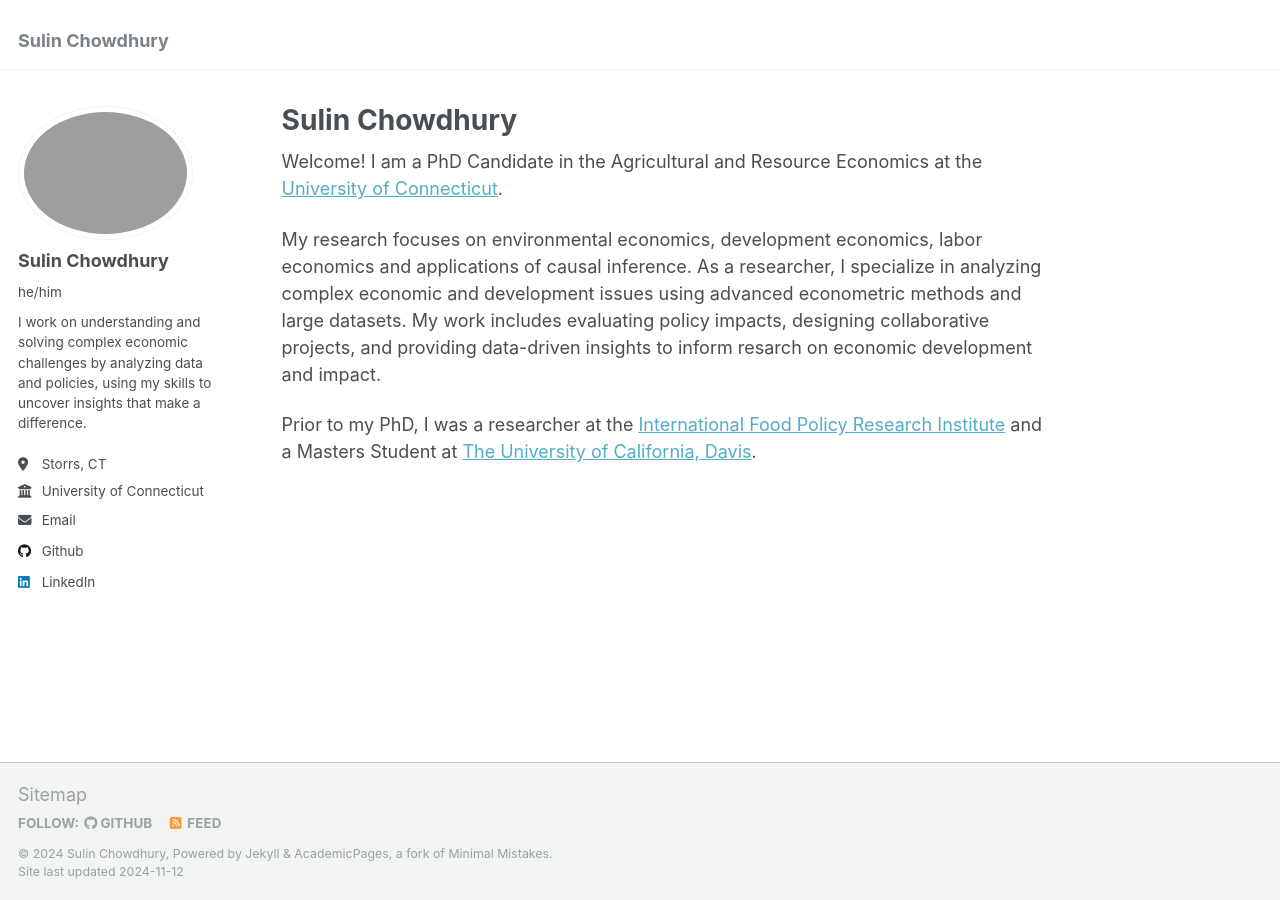
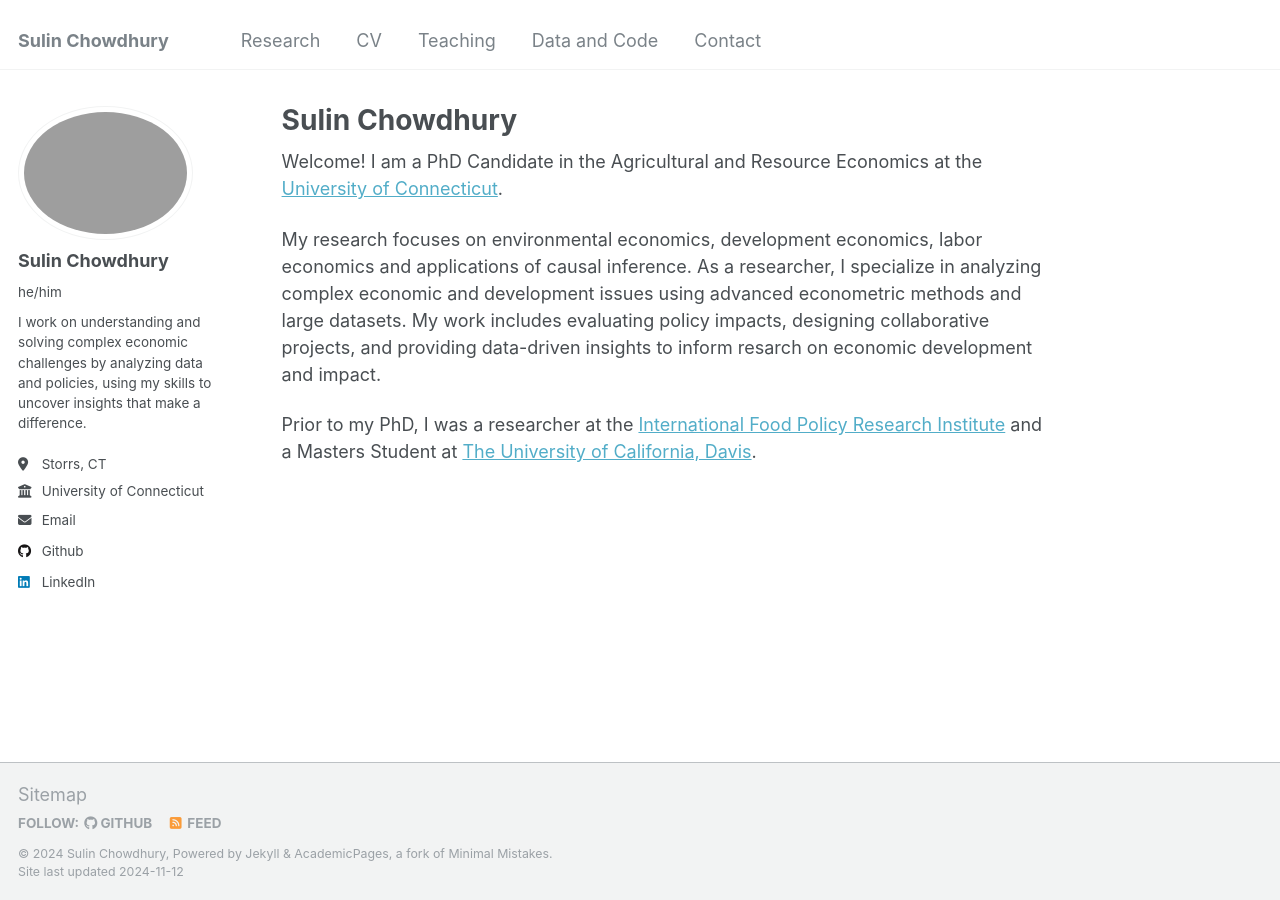
Before and after one commit to sulinchowdhury/sulinchowdhury.github.io, a Jekyll site: the page built from _pages/about.md, in a window 1280 px wide. Built offline with Jekyll 4.4.1, drawn with Linux system fonts in a browser that asks for light colours.

```diff
--- a/_data/navigation.yml
+++ b/_data/navigation.yml
@@ -1,4 +1,4 @@
-a# The following is the order of the links in the header of the website.
+# The following is the order of the links in the header of the website.
 #
 # Changing the order here will adjust the order and you can also add additional
 # links. Removing a link prevents it from showing in the header, but does not
```
